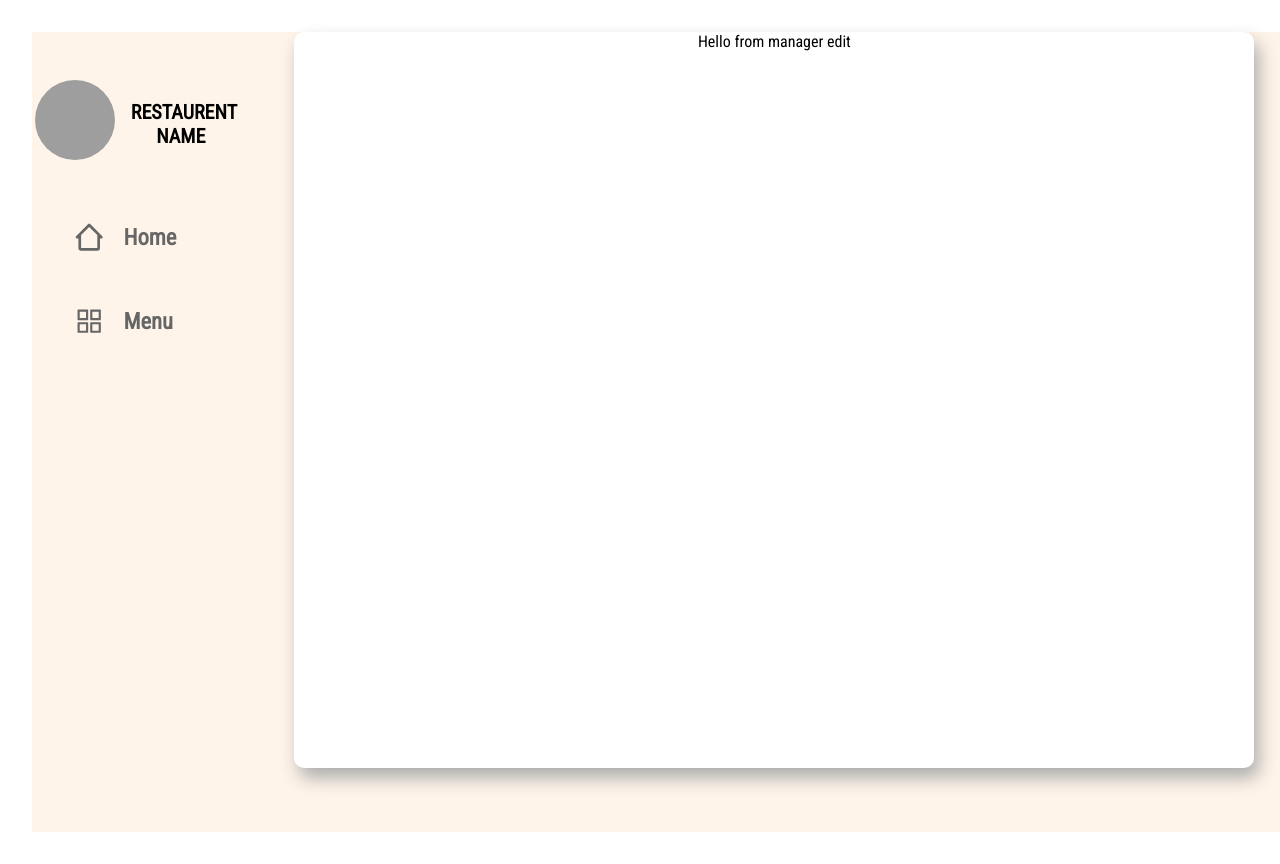
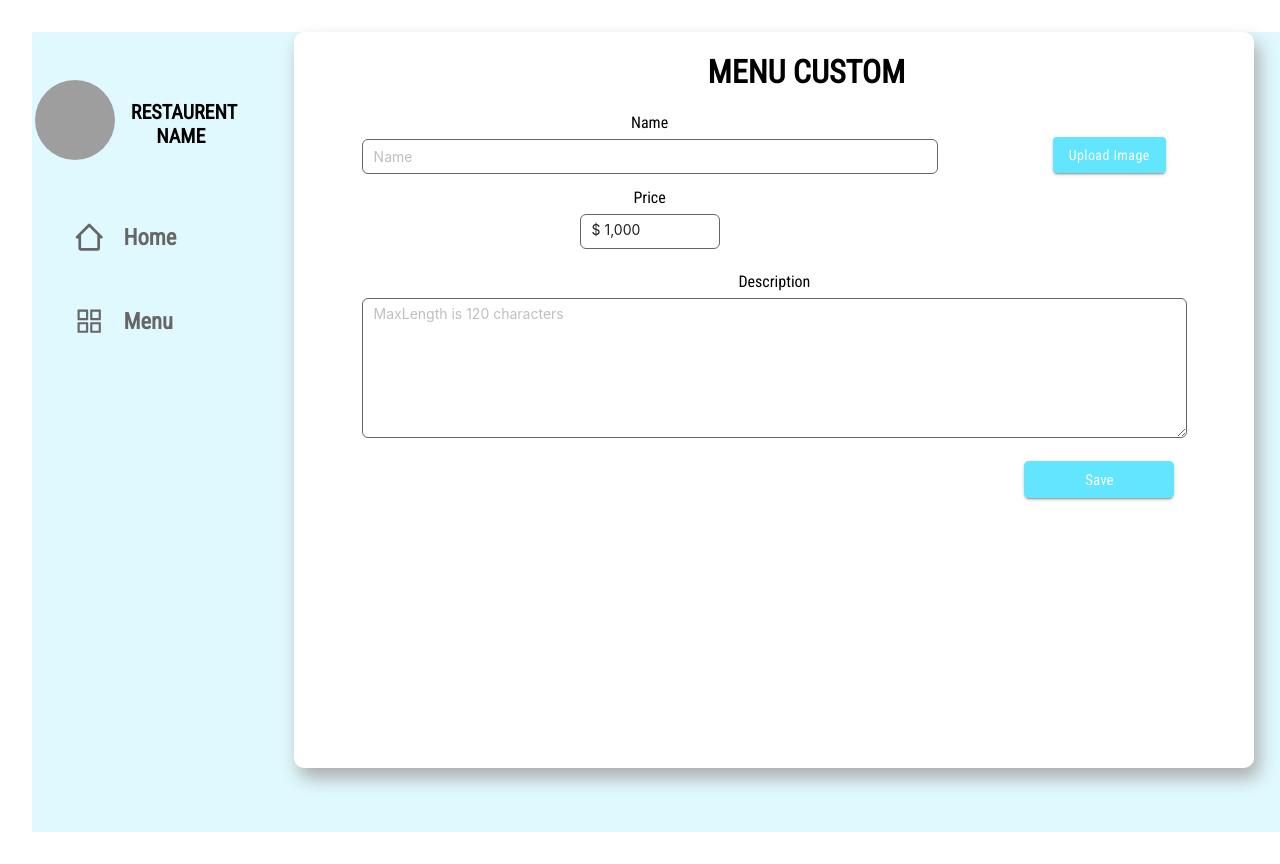
Before and after one commit to chanhtran2410/MeHungry_FE, a React (Vite) app: page /manager/edit in a window 1280 px wide. Shown: the top 864 px of the page. Built offline with nearby package versions, Linux system fonts and the light colour scheme; grey boxes are pictures that could not be loaded.

Commit message:
edit add pages

```diff
--- a/package.json
+++ b/package.json
@@ -9,7 +9,10 @@
     "preview": "vite preview"
   },
   "dependencies": {
+    "@material-ui/core": "^4.12.4",
+    "@mui/material": "^5.11.15",
     "antd": "^5.3.3",
+    "l": "^0.6.0",
     "react": "^18.2.0",
     "react-dom": "^18.2.0",
     "react-icons": "^4.8.0",
--- a/src/components/Dishes/Food.css
+++ b/src/components/Dishes/Food.css
@@ -53,11 +53,16 @@ body{
     width:15%;
 }
 .food .item_price .edit{
-    width:100%;
+    width:40%;
     height:20%;
-    text-align: right;
+    display: flex;
+    justify-content: space-around;
 }
-.food .item_price .edit svg{
+.food .item_price .edit button{
+    margin-left:3em;
+    margin-top: -.2em;
+}
+.food .item_price .edit {
     font-size: 20px;
     margin:0 .2em;
 }
--- a/src/components/Dishes/Food.jsx
+++ b/src/components/Dishes/Food.jsx
@@ -1,4 +1,5 @@
 import React from 'react'
+import { Link } from 'react-router-dom'
 import './Food.css'
 import {RiDeleteBin6Line ,RiEdit2Line} from 'react-icons/ri'
 
@@ -17,8 +18,8 @@ const Item =() =>{
         </div>
         <div className='item_price'>
           <div className='edit'>
-            <RiDeleteBin6Line/>
-            <RiEdit2Line/>
+            <Link><button><RiDeleteBin6Line/></button></Link>
+            <Link to='/manager/edit'><button><RiEdit2Line/></button></Link>
           </div>
           <div className='price'>
             <h2>$100.000</h2>
--- a/src/pages/Manager/Menu/Add.css
+++ b/src/pages/Manager/Menu/Add.css
@@ -0,0 +1,111 @@
+:root{
+    --color-greytext:#666666;
+    --color-orange: rgba(255, 132, 0,0.2);
+    --color-blue:rgba(0, 106, 255,0.2);
+    --color-green: rgba(0, 128, 0, 0.2);
+}
+body{
+    margin:0;
+    padding:0;
+    font-family: 'Roboto Condensed';
+    height:100vh;
+    width:100vw;
+}
+.add .sb .bground{
+    background-color: rgb(223, 249, 254);
+    width:100vw;
+    height:100vh;
+    z-index:0;
+}
+.add .sidebar_item:hover {
+    background-color: rgba(0, 106, 255,0.2);
+    color: black;
+    border-radius: 15px;
+}
+.add .sidebar_item.active {
+    background-color: rgba(0, 106, 255,0.2);
+    color: black;
+    border-radius: 15px;
+}
+
+/*=====Info upload=====*/
+.add .add_info{
+    display:flex;
+}
+.add .add_info .basic{
+    width:60%;
+    margin: 0 7%;
+}
+.add .add_info .basic #name{
+    margin:.5em 0;
+    height:2.5em;
+    border:solid 1px var(--color-greytext);
+    margin-bottom:1em;
+}
+.add .add_info .basic .ant-input-number{
+    width: 10em;
+    height:2.5em;
+    margin: .5em 0;
+    border:solid 1px var(--color-greytext);
+}
+
+
+
+/*=====Image Upload =====*/
+.add .add_info .img{
+    margin-left:3em;
+    margin-top:1.5em;
+}
+.MuiButton-containedPrimary{
+    background-color: rgb(98, 229, 255) !important ;
+    font-family: 'Roboto Condensed' !important;
+}
+.MuiButton-label{
+    text-transform: none !important;
+}
+.MuiBox-root div{
+    display: none;
+}
+.MuiBox-root img{
+    height:10em;
+    width:15em;
+    margin-left:-4em;
+    margin-top:-3em;
+    border-radius: 10px;
+}
+
+
+/*=====Description=====*/
+.add .add_description{
+    width:86%;
+    margin:0 7%;
+    margin-top:1em;
+}
+.add .add_description textarea{
+    border:solid 1px var(--color-greytext);
+    margin: .5em 0;
+    height:10em;
+    width:100%;
+}
+
+
+.add .button{
+    display: flex;
+    justify-content: right;
+    margin-top:1em;
+    margin-right:5em;
+}
+.add .button button{
+    width: 10em;
+    height:2.5em;
+    border-radius: 5px;
+    border: none;
+    background-color: rgb(98, 229, 255);
+    color:white;
+    font-family: 'Roboto Condensed';
+    font-size: 15px;
+    box-shadow: 0px 3px 1px -2px rgba(0,0,0,0.2), 0px 2px 2px 0px rgba(0,0,0,0.14), 0px 1px 5px 0px rgba(0,0,0,0.12);
+}
+.add .button button:hover{
+    cursor: pointer;
+}
--- a/src/pages/Manager/Menu/Add.jsx
+++ b/src/pages/Manager/Menu/Add.jsx
@@ -1,12 +1,80 @@
 import React from 'react'
 import Sidebar from '../../../components/Sidebar/Sidebar'
 import MainContent from '../../../components/MainContent/MainContent'
+import { Input } from 'antd';
+import { InputNumber, Space } from 'antd';
+import { useState, useEffect } from 'react';
+import './Add.css'
+import Button from "@material-ui/core/Button";
+import Box from "@material-ui/core/Box";
+
+/*=====Price value=====*/
+const onChange = (value) => {
+  console.log('changed', value);
+};
+
+/*=====Description===== */
+const { TextArea } = Input;
+
+
+
 const Add = () => {
+  const [selectedImage, setSelectedImage] = useState(null);
+  const [imageUrl, setImageUrl] = useState(null);
+
+  useEffect(() => {
+    if (selectedImage) {
+      setImageUrl(URL.createObjectURL(selectedImage));
+    }
+  }, [selectedImage]);
+
+
   return (
-    <div>
+    <div className='add'>
       <Sidebar/>
       <MainContent>
-      Hello from add
+      <h1 className='title'>MENU CUSTOM</h1>
+      <div className='add_info'>
+        <div className='basic'>
+          <label>Name</label><br/>
+          <Input placeholder="Name" id='name' />
+          <label>Price</label><br/>
+          <InputNumber
+            defaultValue={1000}
+            formatter={(value) => `$ ${value}`.replace(/\B(?=(\d{3})+(?!\d))/g, ',')}
+            parser={(value) => value.replace(/\$\s?|(,*)/g, '')}
+            onChange={onChange}
+            id='price'
+          />
+        </div>
+        <div className='img'>
+          <input
+            accept="image/*"
+            type="file"
+            id="select-image"
+            style={{ display: "none" }}
+            onChange={(e) => setSelectedImage(e.target.files[0])}
+          />
+          {imageUrl && selectedImage && (
+            <Box mt={2} textAlign="center">
+              <div>Image Preview:</div>
+              <img src={imageUrl} alt={selectedImage.name} height="100px" />
+            </Box>
+          )}
+          <label htmlFor="select-image">
+            <Button variant="contained" color="primary" component="span">
+              Upload Image
+            </Button>
+          </label>
+        </div>
+      </div>
+      <div className='add_description'>
+        <label>Description</label><br/>
+        <TextArea rows={4} placeholder="MaxLength is 120 characters" maxLength={120} />
+      </div>
+      <div className='button'>
+        <button id='Create'>Create</button>
+      </div>
       </MainContent>
     </div>
   )
--- a/src/pages/Manager/Menu/Edit.jsx
+++ b/src/pages/Manager/Menu/Edit.jsx
@@ -1,12 +1,80 @@
 import React from 'react'
 import Sidebar from '../../../components/Sidebar/Sidebar'
 import MainContent from '../../../components/MainContent/MainContent'
+import { Input } from 'antd';
+import { InputNumber, Space } from 'antd';
+import { useState, useEffect } from 'react';
+import './Add.css'
+import Button from "@material-ui/core/Button";
+import Box from "@material-ui/core/Box";
+
+/*=====Price value=====*/
+const onChange = (value) => {
+  console.log('changed', value);
+};
+
+/*=====Description===== */
+const { TextArea } = Input;
+
+
+
 const Edit = () => {
+  const [selectedImage, setSelectedImage] = useState(null);
+  const [imageUrl, setImageUrl] = useState(null);
+
+  useEffect(() => {
+    if (selectedImage) {
+      setImageUrl(URL.createObjectURL(selectedImage));
+    }
+  }, [selectedImage]);
+
+
   return (
-    <div>
+    <div className='add'>
       <Sidebar/>
       <MainContent>
-      Hello from manager edit
+      <h1 className='title'>MENU CUSTOM</h1>
+      <div className='add_info'>
+        <div className='basic'>
+          <label>Name</label><br/>
+          <Input placeholder="Name" id='name' />
+          <label>Price</label><br/>
+          <InputNumber
+            defaultValue={1000}
+            formatter={(value) => `$ ${value}`.replace(/\B(?=(\d{3})+(?!\d))/g, ',')}
+            parser={(value) => value.replace(/\$\s?|(,*)/g, '')}
+            onChange={onChange}
+            id='price'
+          />
+        </div>
+        <div className='img'>
+          <input
+            accept="image/*"
+            type="file"
+            id="select-image"
+            style={{ display: "none" }}
+            onChange={(e) => setSelectedImage(e.target.files[0])}
+          />
+          {imageUrl && selectedImage && (
+            <Box mt={2} textAlign="center">
+              <div>Image Preview:</div>
+              <img src={imageUrl} alt={selectedImage.name} height="100px" />
+            </Box>
+          )}
+          <label htmlFor="select-image">
+            <Button variant="contained" color="primary" component="span">
+              Upload Image
+            </Button>
+          </label>
+        </div>
+      </div>
+      <div className='add_description'>
+        <label>Description</label><br/>
+        <TextArea rows={4} placeholder="MaxLength is 120 characters" maxLength={120} />
+      </div>
+      <div className='button'>
+        <button id='Create'>Save</button>
+      </div>
       </MainContent>
     </div>
   )
--- a/src/pages/Manager/Menu/M_Menu.css
+++ b/src/pages/Manager/Menu/M_Menu.css
@@ -28,18 +28,23 @@ body{
     border-radius: 15px;
 }
 
-.M_menu .title{
+.title{
     margin-left:2em;
 }
-#add{
-    margin-top:.5em;
-    margin-left:-2em;
-    font-size: 20px;
-}
+
 .M_menu .tabs{
     width:88%;
     margin:0 6%;
     display: flex;
+}
+.M_menu .tabs button{
+    border: none;
+    cursor: pointer;
+    font-size: 20px;
+    margin-top:.5em;
+    margin-left:-2em;
+    position: absolute;
+    background-color: transparent;
 }
 .ant-tabs{
     width:100%;
--- a/src/pages/Manager/Menu/M_Menu.jsx
+++ b/src/pages/Manager/Menu/M_Menu.jsx
@@ -2,6 +2,7 @@ import React from 'react'
 import Sidebar from '../../../components/Sidebar/Sidebar'
 import MainContent from '../../../components/MainContent/MainContent'
 import { Tabs } from 'antd';
+import { Link } from 'react-router-dom';
 import Food from '../../../components/Dishes/Food';
 import Drinks from '../../../components/Dishes/Drinks';
 
@@ -32,7 +33,7 @@ const M_Menu = () => {
       <h1 className='title'>MENU</h1>
       <div className='tabs'>
         <Tabs defaultActiveKey="1" items={items} onChange={onChange} />
-        <GrAdd id='add'/>
+        <Link to='/manager/add'><button id='add'><GrAdd/></button></Link>
       </div>
       </MainContent>
     </div>
```
Also changed, not shown: 1 other file (tests, documents, lock files or other folders).
